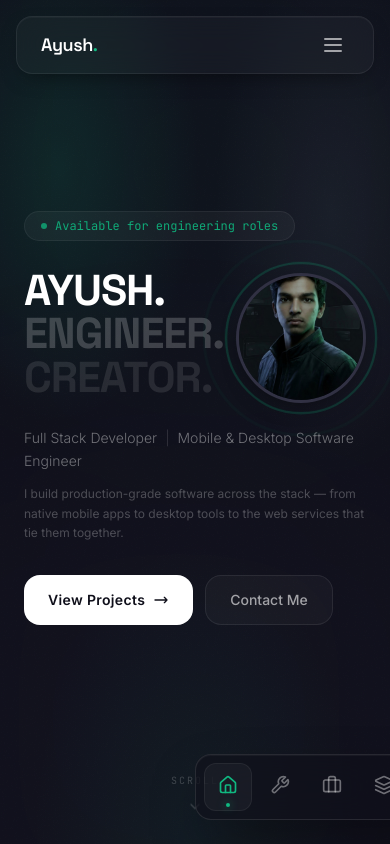
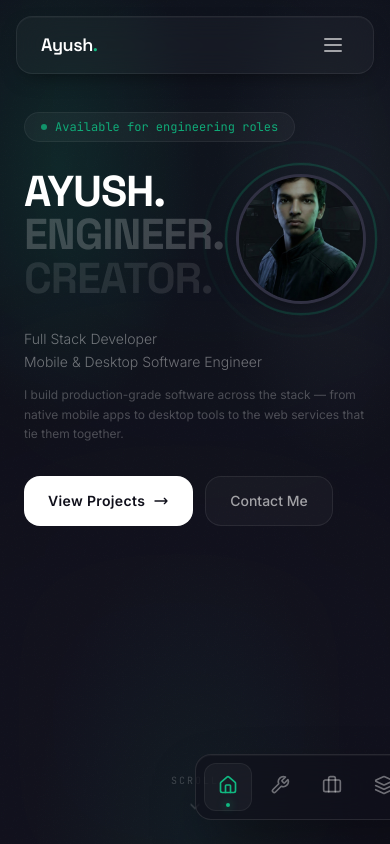
Before and after one commit to kavathiya-ayush/ayush-portfolio, a React (Vite) app: page / in a window 390 px wide. Built offline with nearby package versions, Linux system fonts and the light colour scheme.

Commit message:
Fix mobile view styling issues for hero, contact form, services, and overflow

```diff
--- a/src/components/sections/Contact.jsx
+++ b/src/components/sections/Contact.jsx
@@ -64,17 +64,17 @@ export default function Contact() {
 
         <div className="grid md:grid-cols-[1fr_1.4fr] gap-8">
           {/* Social / direct links */}
-          <div className="flex md:flex-col gap-4">
+          <div className="grid grid-cols-2 md:flex md:flex-col gap-3 md:gap-4">
             {socials.map(({ icon: Icon, label, href }) => (
               <a
                 key={label}
                 href={href}
                 target={href.startsWith("http") ? "_blank" : undefined}
                 rel={href.startsWith("http") ? "noopener noreferrer" : undefined}
-                className="group flex items-center gap-3 rounded-2xl void-card-sm px-6 py-5 hover:shadow-glow-slate transition-shadow duration-300"
+                className="group flex items-center gap-2 md:gap-3 rounded-2xl void-card-sm px-4 py-3 md:px-6 md:py-5 hover:shadow-glow-slate transition-shadow duration-300 max-md:justify-center"
               >
-                <Icon className="w-6 h-6 text-white/40 group-hover:text-accent-slate transition-colors duration-300" />
-                <span className="text-sm text-white/50 group-hover:text-white transition-colors duration-300">
+                <Icon className="w-5 h-5 md:w-6 md:h-6 text-white/40 group-hover:text-accent-slate transition-colors duration-300" />
+                <span className="text-xs md:text-sm text-white/50 group-hover:text-white transition-colors duration-300">
                   {label}
                 </span>
               </a>
@@ -84,7 +84,7 @@ export default function Contact() {
           {/* Form */}
           <form
             onSubmit={handleSubmit}
-            className="void-card rounded-2xl p-8 lg:p-12 space-y-5 lg:space-y-6"
+            className="void-card rounded-2xl max-md:p-5 p-8 lg:p-12 space-y-5 lg:space-y-6"
           >
             <div className="grid sm:grid-cols-2 gap-5">
               <div>
--- a/src/components/sections/Hero.jsx
+++ b/src/components/sections/Hero.jsx
@@ -90,11 +90,11 @@ export default function Hero({ heroReady }) {
 
       {/* ── Content grid ── */}
       <div className="relative z-10 w-full max-w-[1400px] mx-auto px-6 sm:px-10 lg:px-16">
-        <div className="relative flex flex-col lg:flex-row items-center lg:items-start min-h-screen pt-14 md:pt-20 pb-16 lg:pt-24 lg:pb-0">
+        <div className="relative flex flex-col lg:flex-row items-center lg:items-start min-h-[100svh] pt-28 md:pt-20 pb-16 lg:pt-24 lg:pb-0">
           {/* ── LEFT: Typography block ── */}
           <motion.div
             style={{ y: textY, opacity: textOpacity }}
-            className="relative z-20 flex-1 flex flex-col justify-center"
+            className="relative z-20 flex-1 flex flex-col justify-center max-md:justify-start"
           >
             <motion.div
               initial="hidden"
@@ -185,9 +185,9 @@ export default function Hero({ heroReady }) {
                 variants={fadeUp}
                 className="mt-6 lg:mt-8 text-sm sm:text-base lg:text-lg text-white/40 max-w-md leading-relaxed font-light"
               >
-                Full Stack Developer
-                <span className="text-white/15 mx-2">|</span>
-                Mobile & Desktop Software Engineer
+                <span className="block md:inline">Full Stack Developer</span>
+                <span className="text-white/15 mx-2 max-md:hidden">|</span>
+                <span className="block md:inline">Mobile & Desktop Software Engineer</span>
               </motion.p>
 
               <motion.p
--- a/src/components/sections/Services.jsx
+++ b/src/components/sections/Services.jsx
@@ -30,10 +30,10 @@ export default function Services() {
         <p className="font-mono text-xs text-accent-emerald/60 tracking-[0.25em] uppercase mb-4">
           What I Build
         </p>
-        <h2 className="font-display text-3xl sm:text-5xl lg:text-7xl font-bold text-white max-w-3xl leading-[1.05]">
+        <h2 className="font-display text-4xl sm:text-5xl lg:text-7xl font-bold text-white max-w-3xl leading-[1.15] sm:leading-[1.05]">
           One engineer,
           <br />
-          <span className="text-white/20">three surfaces.</span>
+          <span className="text-white/20 inline-block mt-1 sm:mt-0">three surfaces.</span>
         </h2>
       </motion.div>
 
--- a/src/index.css
+++ b/src/index.css
@@ -15,6 +15,12 @@
   }
   body {
     @apply bg-void text-white/90 font-sans antialiased;
+  }
+
+  @media (max-width: 768px) {
+    html, body {
+      overflow-x: hidden;
+    }
   }
   ::selection {
     @apply bg-accent-emerald/40 text-white;
```
